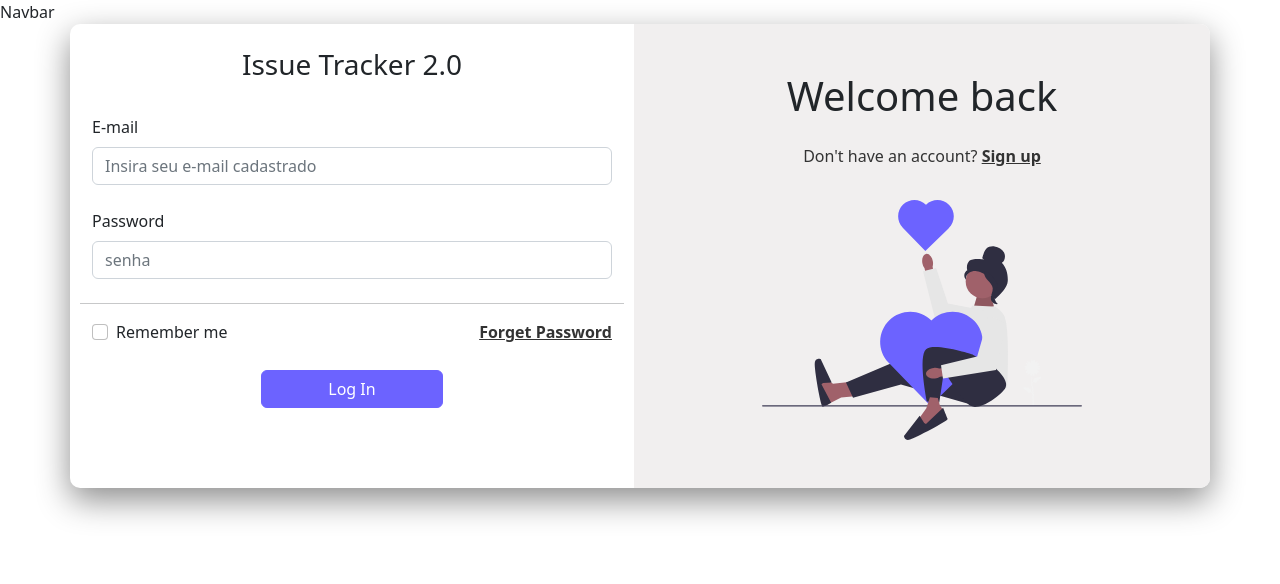
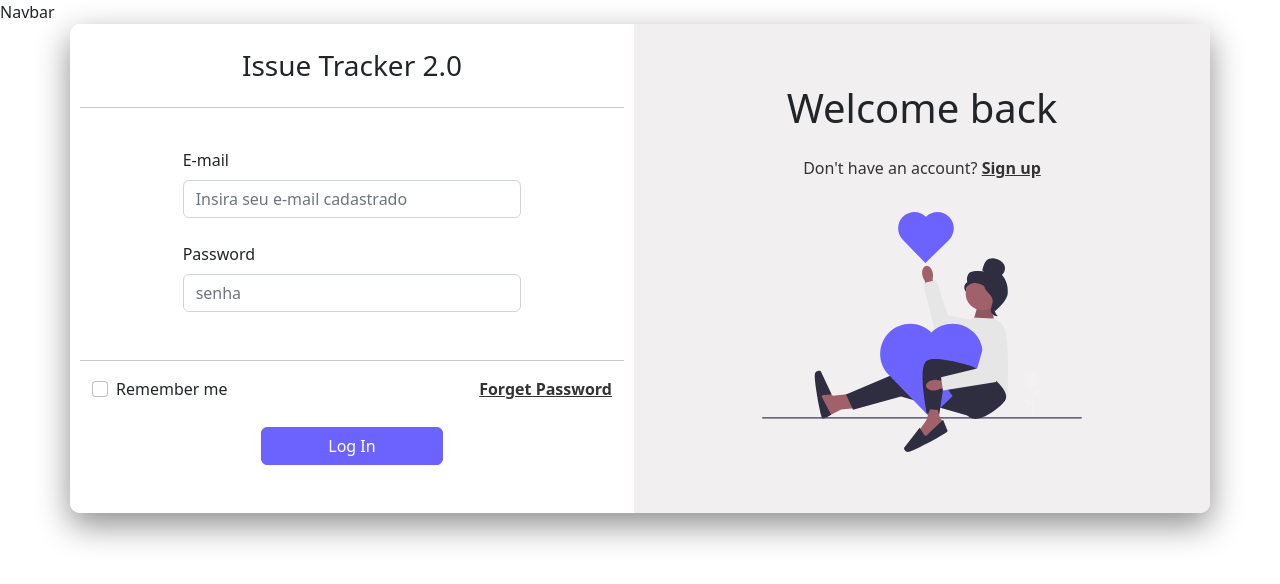
Before and after one commit to LeviPereira9/Issue-Tracker-2.0, a React (Create React App) app: page /login in a window 1280 px wide. Shown: the top 584 px of the page. Built offline with nearby package versions, Linux system fonts and the light colour scheme.

Commit message:
Form Login - Styles

```diff
--- a/src/pages/Login.tsx
+++ b/src/pages/Login.tsx
@@ -44,13 +44,14 @@ const Login = (props: Props) => {
 
   return (
     <div className="container d-flex p-0 formStyle">
-      <div className="w-100 ">
-        <h3 className="text-center pt-4">Issue Tracker 2.0</h3>
+      <div className="w-100">
         <Form
-          className="row w-100 justify-content-center col-12 col-md-6 m-auto m-md-0 formStyle-register"
+          className="row w-100 justify-content-center m-auto m-md-0 formStyle-input login-form"
           onSubmit={handleSubmit(onSubmit)}
         >
-          <Form.Group className="mb-4">
+        <h3 className="text-center pb-3">Issue Tracker 2.0</h3>
+        <hr />
+          <Form.Group className="mb-4 mt-4 col-10 col-md-8">
             <Form.Label>E-mail</Form.Label>
             <Form.Control
               type="e-mail"
@@ -66,7 +67,7 @@ const Login = (props: Props) => {
               </Form.Control.Feedback>
             )}
           </Form.Group>
-          <Form.Group className="mb-4">
+          <Form.Group className="mb-5 col-10 col-md-8">
             <Form.Label>Password</Form.Label>
             <Form.Control
               type="password"
@@ -90,10 +91,10 @@ const Login = (props: Props) => {
               tabIndex={0}
               {...register('rememberMe')}
             />
-            <Link className="formStyle-register__link" to={'/seiLa'} aria-label="Esqueci minha senha" tabIndex={0}>Forget Password</Link>
+            <Link className="formStyle-input__link" to={'/seiLa'} aria-label="Esqueci minha senha" tabIndex={0}>Forget Password</Link>
           </Form.Group>
           <Button
-            className="col-8 col-md-4 mb-3 mb-md-5 formStyle-register__button"
+            className="col-5 col-md-4 mb-3 mb-md-5 formStyle-input__button"
             type="submit"
             aria-label="Entrar em sua conta"
             tabIndex={0}
@@ -115,7 +116,7 @@ const Login = (props: Props) => {
           </div>
         </Form>
       </div>
-      <div className="container d-none d-md-flex py-5 formStyle-sideContent login">
+      <div className="container d-none d-md-flex py-5 formStyle-sideContent login-sideContent">
         <h1>Welcome back</h1>
         <p className="formStyle-sideContent__text">
           Don't have an account?{'  '}
--- a/src/scss/2_layouts/forms/_formStyle.scss
+++ b/src/scss/2_layouts/forms/_formStyle.scss
@@ -31,7 +31,7 @@
     }
   }
 
-  &-register {
+  &-input {
     background-color: variables.$form-register-bg;
     border-start-end-radius: 10px;
     border-end-end-radius: 10px;
@@ -83,9 +83,17 @@
   }
 
   //Only in log in.
-  .login {
-    border-start-start-radius: 0px;
-    border-end-start-radius: 0px;
+
+  .login-form {
+    border-start-start-radius: 10px !important;
+    border-end-start-radius: 10px !important;
+    border-start-end-radius: 0px !important;
+    border-end-end-radius: 0px !important;
+  }
+
+  .login-sideContent {
+    border-start-start-radius: 0px !important;
+    border-end-start-radius: 0px !important;
     border-start-end-radius: 10px !important;
     border-end-end-radius: 10px !important;
   }
```
